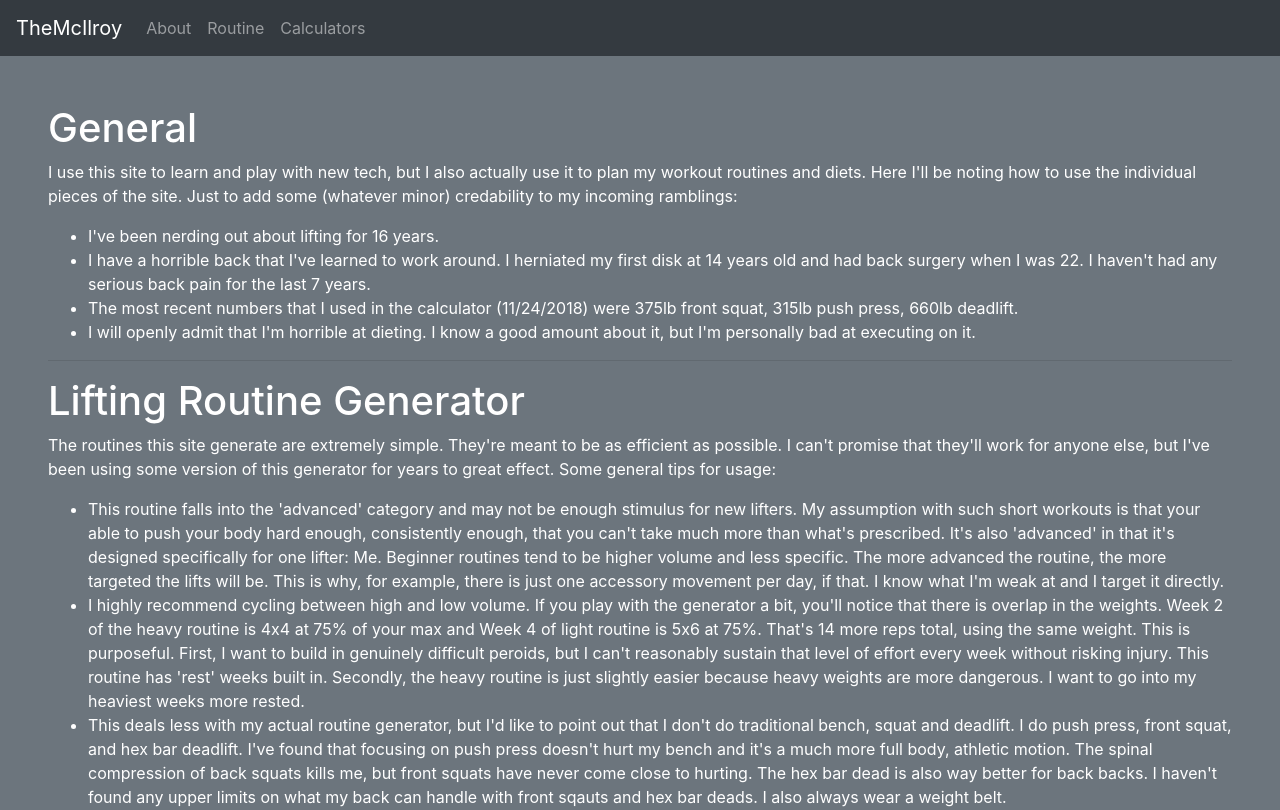
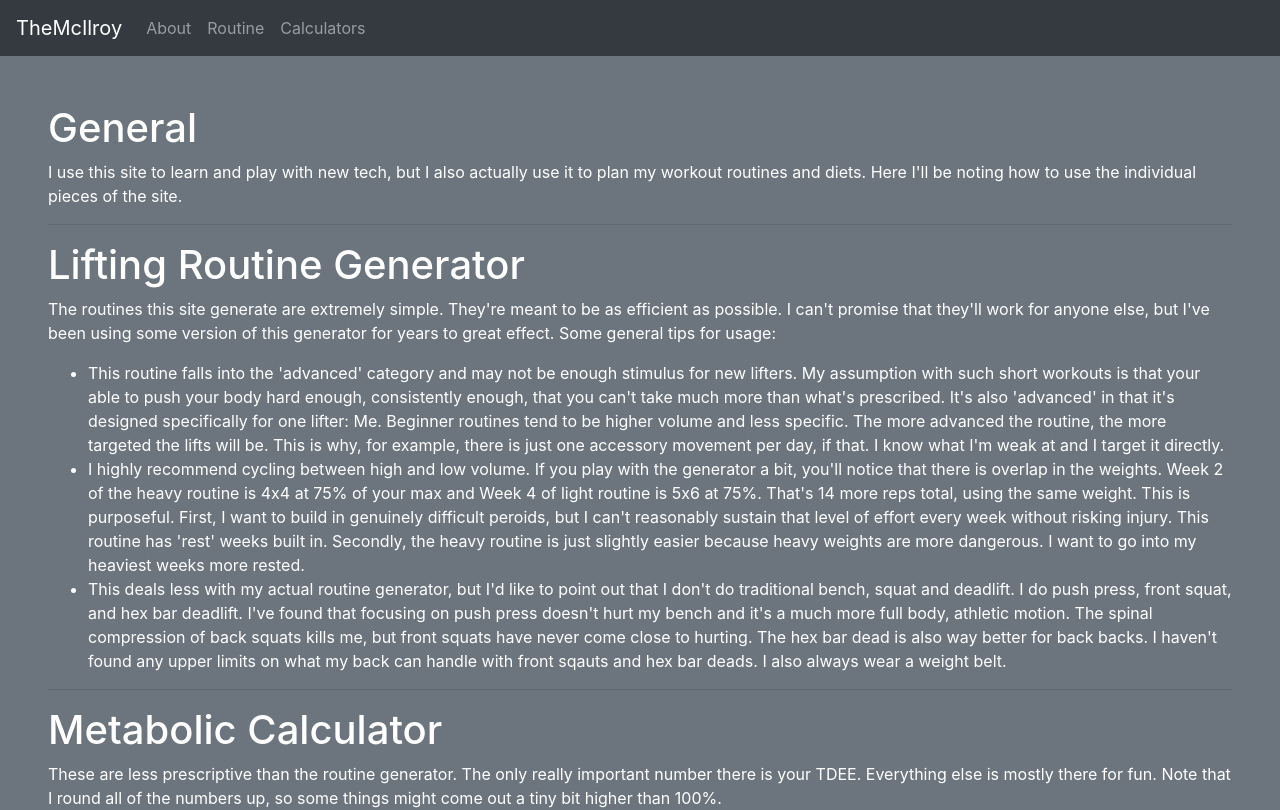
Before and after one commit to mcred89/js-power-site, a React (Create React App) app in the folder static/: page /#/about in a window 1280 px wide. Shown: the top 810 px of the page. Built offline with nearby package versions, Linux system fonts and the light colour scheme.

Commit message:
remove some ramblings

```diff
--- a/static/src/containers/About.js
+++ b/static/src/containers/About.js
@@ -9,27 +9,7 @@ export class About extends Component {
                     I use this site to learn and play with new tech, but I also actually use
                     it to plan my workout routines and diets. Here I'll be noting how to use
                     the individual pieces of the site.
-
-                    Just to add some (whatever minor) credability to my incoming ramblings:
                 </p>
-                <ul>
-                    <li>
-                        I've been nerding out about lifting for 16 years.
-                    </li>
-                    <li>
-                        I have a horrible back that I've learned to work around. I herniated my
-                        first disk at 14 years old and had back surgery when I was 22. I haven't
-                        had any serious back pain for the last 7 years.
-                    </li>
-                    <li>
-                        The most recent numbers that I used in the calculator (11/24/2018) were
-                        375lb front squat, 315lb push press, 660lb deadlift.
-                    </li>
-                    <li>
-                        I will openly admit that I'm horrible at dieting. I know a good amount
-                        about it, but I'm personally bad at executing on it.
-                    </li>
-                </ul>
                 <hr/>
                 <h1>Lifting Routine Generator</h1>
                 <p>
```
